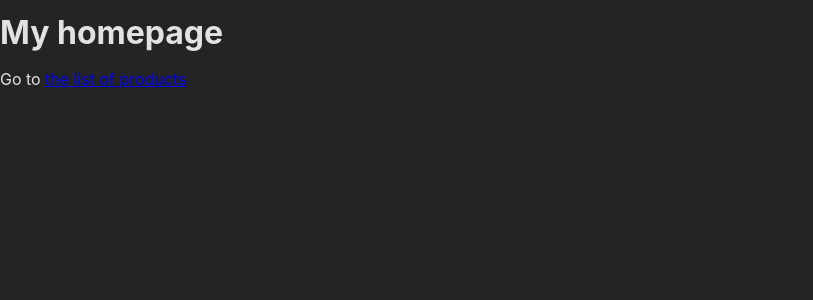
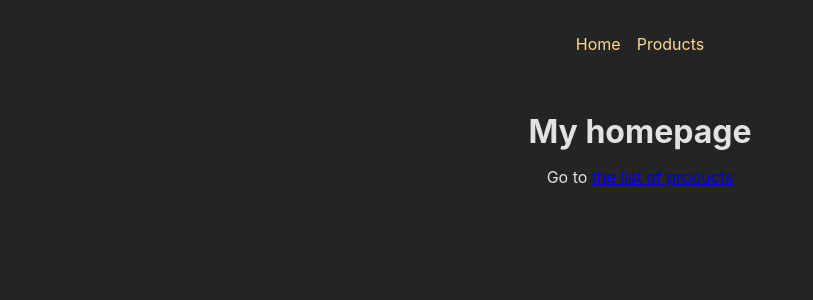
Before and after one commit to deivisondc/react-complete-guide-course, a React (Create React App) app in the folder Section 21 - Building a Multi-Page SPA with React Router/01-starting-project/: page / in a window 1280 px wide. Shown: the top 300 px of the page, without its empty margins (0-813 px from the left). Built offline with nearby package versions, Linux system fonts and the light colour scheme.

Commit message:
section 21 - add Layout wrapper route and children routes

```diff
--- /dev/null
+++ b/Section 21 - Building a Multi-Page SPA with React Router/01-starting-project/src/components/MainNavigation.js
@@ -0,0 +1,22 @@
+import { Link } from "react-router-dom";
+
+import classes from "./MainNavigation.module.css";
+
+function MainNavigation() {
+  return (
+    <header className={classes.header}>
+      <nav>
+        <ul className={classes.list}>
+          <li>
+            <Link to="/">Home</Link>
+          </li>
+          <li>
+            <Link to="/products">Products</Link>
+          </li>
+        </ul>
+      </nav>
+    </header>
+  );
+}
+
+export default MainNavigation;
--- /dev/null
+++ b/Section 21 - Building a Multi-Page SPA with React Router/01-starting-project/src/components/MainNavigation.module.css
@@ -0,0 +1,23 @@
+.header {
+  max-width: 60rem;
+  margin: auto;
+  padding: 2rem;
+  display: flex;
+  justify-content: center;
+}
+
+.list {
+  display: flex;
+  gap: 1rem;
+}
+
+.list a {
+  text-decoration: none;
+  color: var(--color-primary-400);
+}
+
+.list a:hover,
+.list a.active {
+  color: var(--color-primary-800);
+  text-decoration: underline;
+}
--- /dev/null
+++ b/Section 21 - Building a Multi-Page SPA with React Router/01-starting-project/src/pages/Root.js
@@ -0,0 +1,17 @@
+import { Outlet } from "react-router-dom";
+import MainNavigation from "../components/MainNavigation";
+
+import classes from "./Root.module.css";
+
+function RootLayout() {
+  return (
+    <>
+      <MainNavigation />
+      <main className={classes.content}>
+        <Outlet />
+      </main>
+    </>
+  );
+}
+
+export default RootLayout;
--- /dev/null
+++ b/Section 21 - Building a Multi-Page SPA with React Router/01-starting-project/src/pages/Root.module.css
@@ -0,0 +1,4 @@
+.content {
+  margin: 2rem auto;
+  text-align: center;
+}
```
Also changed, not shown: Section 21 - Building a Multi-Page SPA with React Router/01-starting-project/src/App.js (+9 -2 lines).
